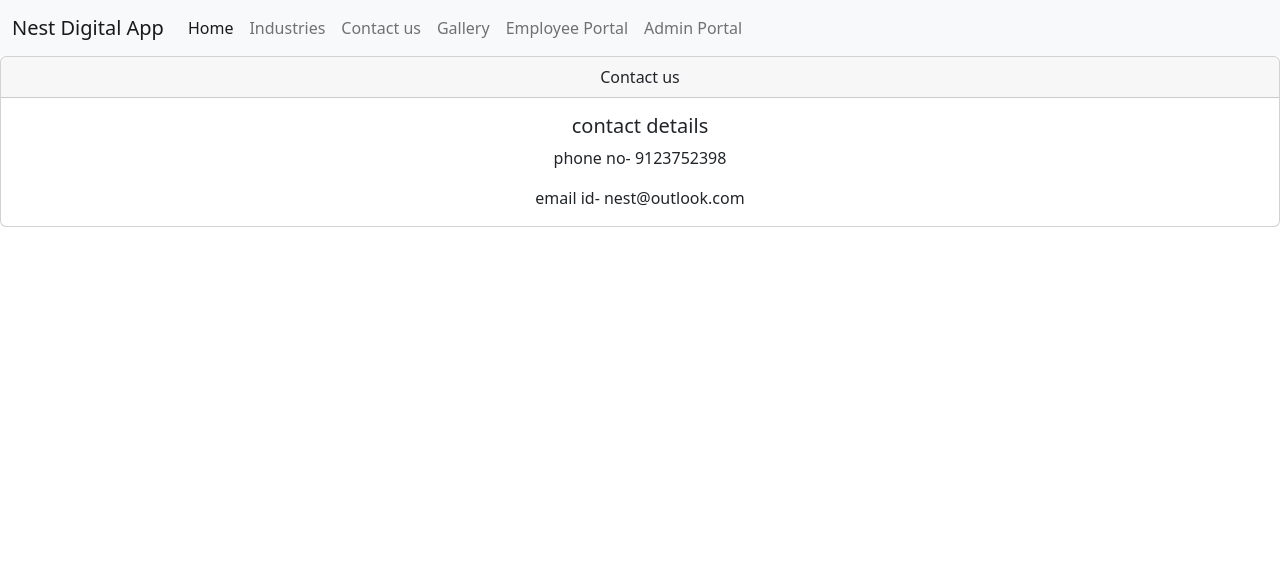
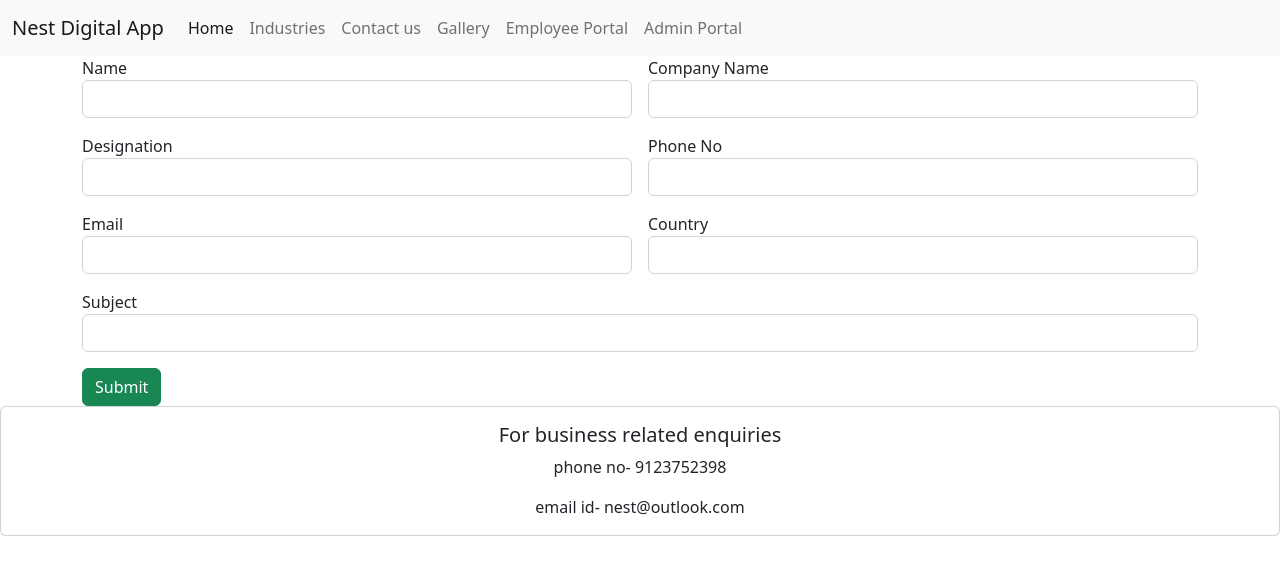
Before and after one commit to rahul3520/NestDigitalApp, an Angular app: page /contactUS in a window 1280 px wide. Shown: the top 574 px of the page. Built offline with nearby package versions, Linux system fonts and the light colour scheme.

Commit message:
contact us form

```diff
--- a/src/app/app.module.ts
+++ b/src/app/app.module.ts
@@ -8,6 +8,7 @@ import { HomeComponent } from './home/home.component';
 import { RouterModule, Routes } from '@angular/router';
 import { AboutUSComponent } from './about-us/about-us.component';
 import { ContactUSComponent } from './contact-us/contact-us.component';
+import { FormsModule } from '@angular/forms';
 
 const myRoute:Routes=[
   {
@@ -35,7 +36,8 @@ const myRoute:Routes=[
   imports: [
     BrowserModule,
     AppRoutingModule,
-    RouterModule.forRoot(myRoute)
+    RouterModule.forRoot(myRoute),
+    FormsModule
   ],
   providers: [],
   bootstrap: [AppComponent]
--- a/src/app/contact-us/contact-us.component.html
+++ b/src/app/contact-us/contact-us.component.html
@@ -1,15 +1,60 @@
+<div class="container">
+  <div class="row">
+    <div class="col col-12 col-sm-12 col-md-12 col-lg-12 col-xl-12 col-xxl-12">
+
+
+      <div class="row g-3">
+        <div class="col col-12 col-sm-6 col-md-6 col-lg-6 col-xl-6 col-xxl-6">
+          <label for="" class="label-control">Name</label>
+          <input name="name" [(ngModel)]="name" type="text" class="form-control">
+        </div>
+        <div class="col col-12 col-sm-6 col-md-6 col-lg-6 col-xl-6 col-xxl-6">
+          <label for="" class="label-control">Company Name</label>
+          <input name="companyName" [(ngModel)]="companyName" type="text" class="form-control">
+        </div>
+        <div class="col col-12 col-sm-6 col-md-6 col-lg-6 col-xl-6 col-xxl-6">
+          <label for="" class="label-control">Designation</label>
+          <input name="designation" [(ngModel)]="designation" type="text" class="form-control">
+        </div>
+        <div class="col col-12 col-sm-6 col-md-6 col-lg-6 col-xl-6 col-xxl-6">
+          <label for="" class="label-control">Phone No</label>
+          <input name="phoneNo" [(ngModel)]="phoneNo" type="text" class="form-control">
+        </div>
+        <div class="col col-12 col-sm-6 col-md-6 col-lg-6 col-xl-6 col-xxl-6">
+          <label for="" class="label-control">Email</label>
+          <input name="email" [(ngModel)]="email" type="text" class="form-control">
+        </div>
+        <div class="col col-12 col-sm-6 col-md-6 col-lg-6 col-xl-6 col-xxl-6">
+          <label for="" class="label-control">Country</label>
+          <input name="country" [(ngModel)]="country" type="text" class="form-control">
+        </div>
+        <div class="col col-12 col-sm-12 col-md-12 col-lg-12 col-xl-12 col-xxl-12">
+          <label for="" class="label-control">Subject</label>
+          <input name="subject" [(ngModel)]="subject" type="text" class="form-control">
+        </div>
+        <div class="col col-12 col-sm-12 col-md-12 col-lg-12 col-xl-12 col-xxl-12">
+          <button (click)="readValue()" class="btn btn-success">Submit</button>
+        </div>
+      </div>
+    </div>
+  </div>
+</div>
+
+
+
+
+
 <div class="card text-center">
-    <div class="card-header">
+    <!-- <div class="card-header">
       Contact us
-    </div>
+    </div> -->
     <div class="card-body">
-      <h5 class="card-title">contact details</h5>
+
+      <h5 class="card-title">For business related enquiries</h5>
       <p class="card-text">phone no- 9123752398</p>
       <p class="card-text">email id- nest@outlook.com</p>
 
-      <!-- <a href="#" class="btn btn-primary">Go somewhere</a> -->
+
     </div>
-    <!-- <div class="card-footer text-muted">
-      2 days ago
-    </div> -->
-  </div>
+
+</div>
--- a/src/app/contact-us/contact-us.component.ts
+++ b/src/app/contact-us/contact-us.component.ts
@@ -7,4 +7,27 @@ import { Component } from '@angular/core';
 })
 export class ContactUSComponent {
 
+  name=""
+  companyName=""
+  designation=""
+  email=""
+  phoneNo=""
+  country=""
+  subject=""
+
+  readValue=()=>
+  {
+      let data:any={
+        "name":this.name,
+        "companyName":this.companyName,
+        "designation":this.designation,
+        "email":this.email,
+        "phoneNo":this.phoneNo,
+        "country":this.country,
+        "subject":this.subject
+    }
+
+    console.log(data)
+  }
+
 }
```
